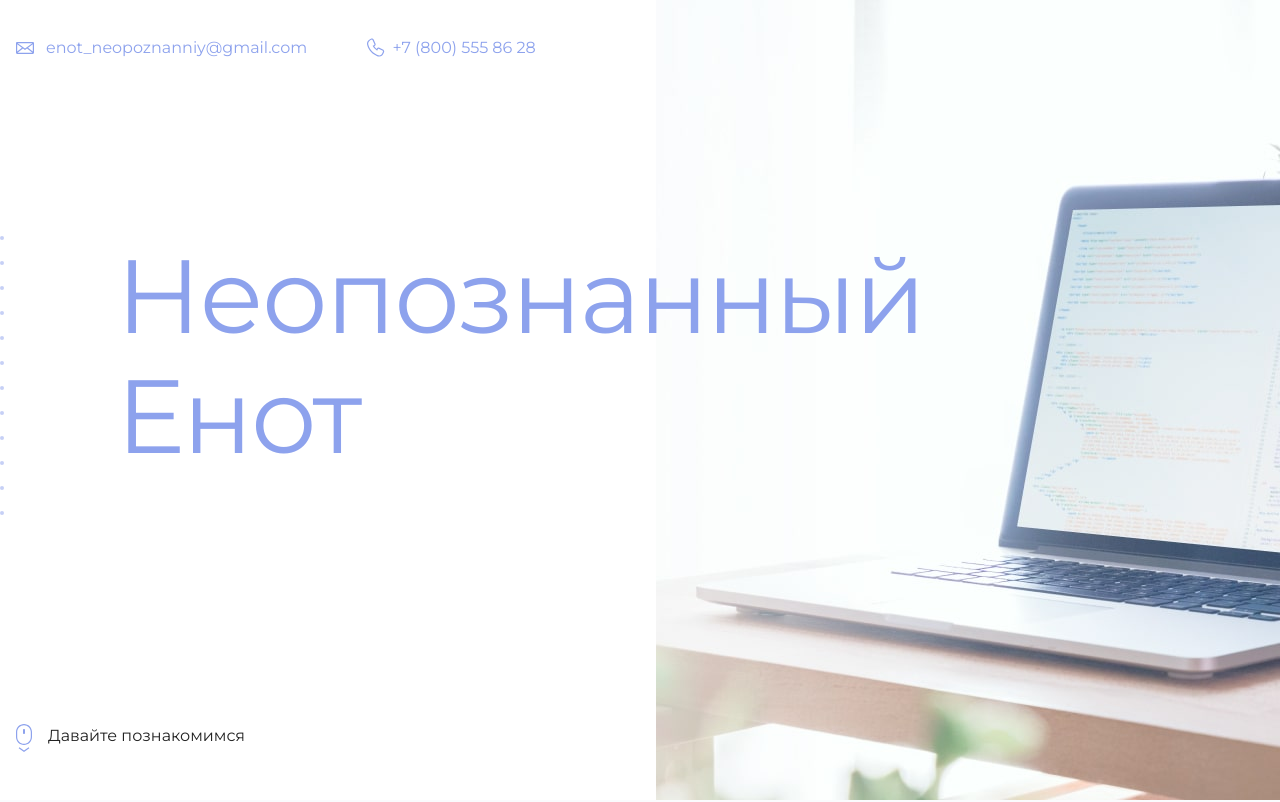
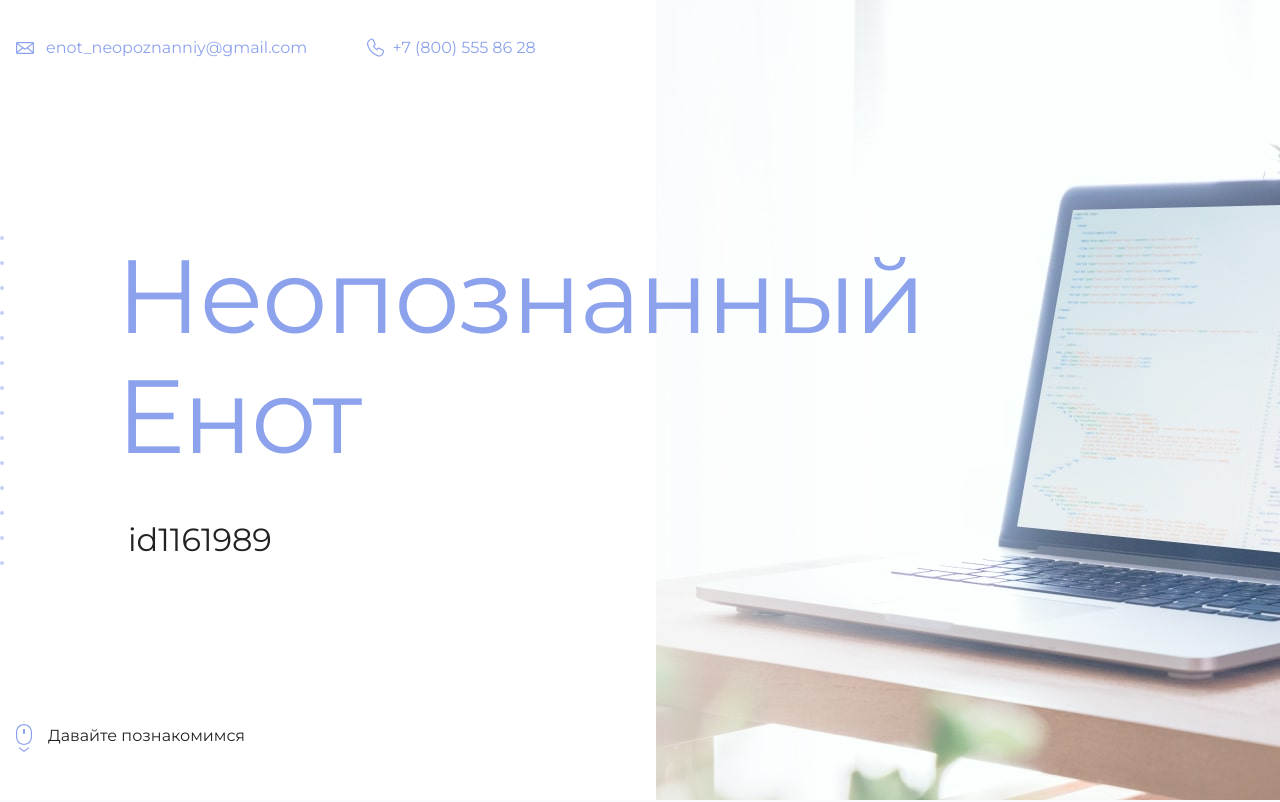
Before and after one commit to macgvai/backend-prepare, a plain HTML site: page index.html in a window 1280 px wide. Shown: the top 802 px of the page. Drawn offline with Linux system fonts and the light colour scheme.

Commit message:
id1161989

```diff
--- a/index.html
+++ b/index.html
@@ -19,7 +19,7 @@
       <section class="hero-image">
         <div class="container">
           <h1 class="heading">Неопознанный Енот</h1>
-          <p><!-- Тут ваш id на сайте Академии --></p>
+          <p>id1161989</p>
         </div>
       </section>
 
```
